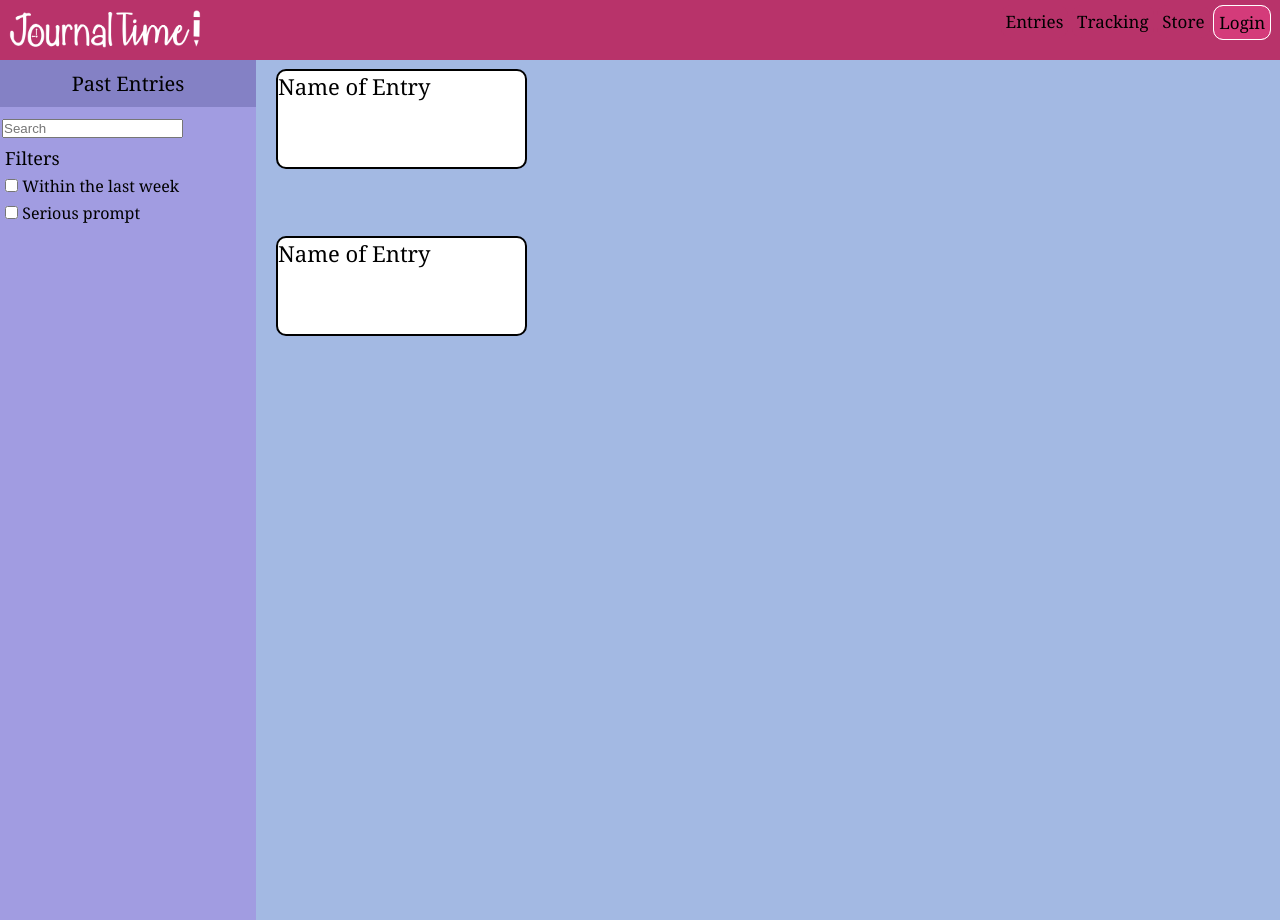
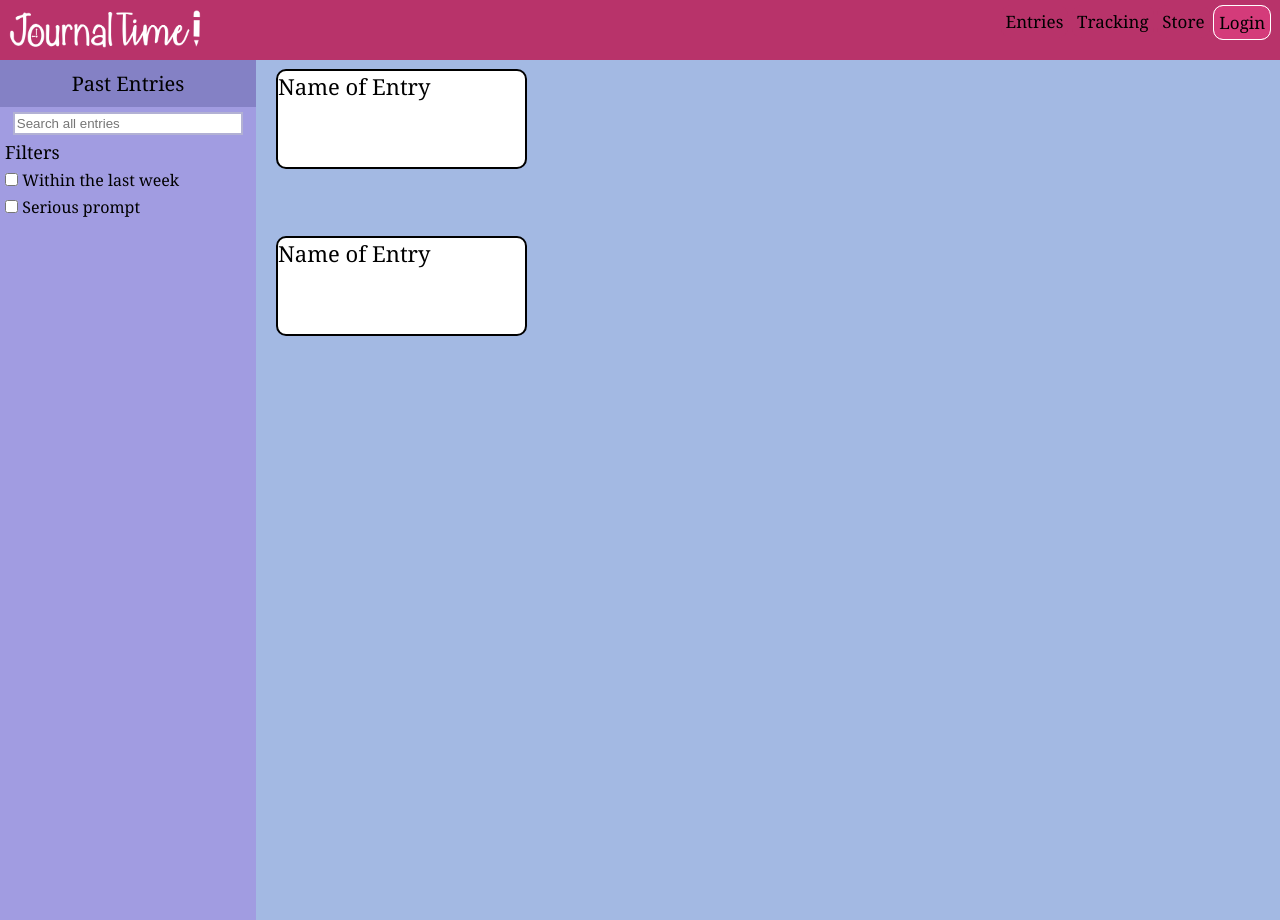
Before and after one commit to code-shayne/journal-time-, a PHP site: page /entries.html in a window 1280 px wide. Run offline with PHP 8.4, Linux system fonts and the light colour scheme; some web fonts are replaced.

Commit message:
search aesthetics

```diff
--- a/entries.html
+++ b/entries.html
@@ -37,8 +37,8 @@
         <div class="entriesFilterTitle">
             <hi>Past Entries</hi>
         </div>
-        <div class="search">
-            <input type="search" placeholder="Search">
+        <div>
+            <input class="search" type="search" placeholder="Search all entries">
         </div>
         <div id="filters">
             <hi>Filters</hi>
--- a/sass/_entries.scss
+++ b/sass/_entries.scss
@@ -28,6 +28,11 @@
 
 .search {
     padding: 2px;
+    margin: auto;
+    margin-top: 5px;
+    display: block;
+    width: 90%;
+    border: 2px solid $filter-title-bgcolor;
 }
 
 #filters {
--- a/sass/style.css
+++ b/sass/style.css
@@ -160,6 +160,11 @@ a:visited {
 
 .search {
   padding: 2px;
+  margin: auto;
+  margin-top: 5px;
+  display: block;
+  width: 90%;
+  border: 2px solid rgba(107, 104, 172, 0.5176470588);
 }
 
 #filters {
```
Also changed, not shown: 1 other file.
